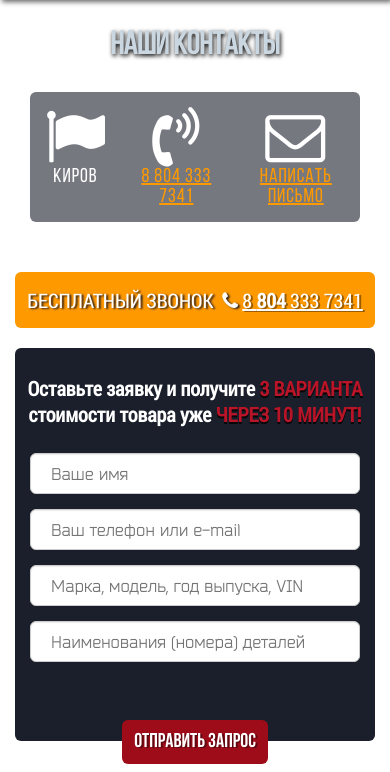
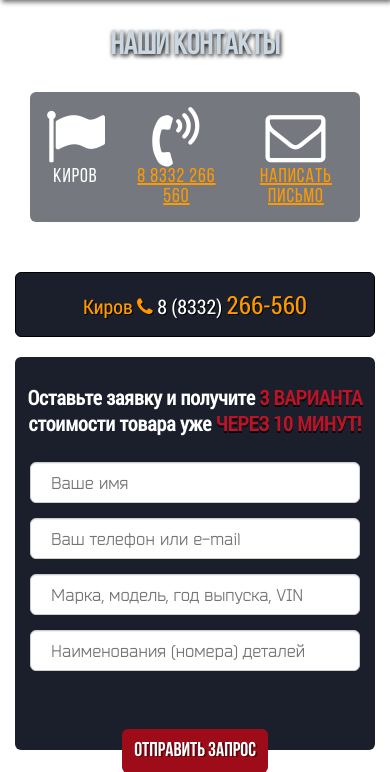
Before and after one commit to sickbear/43details, a Django app: template shop_app/templates/contacts.html in a window 390 px wide. Shown: the part 120-892 px from the top of the page. Run offline with Django 3.2, Linux system fonts and the light colour scheme; the template is opened without the code that fills it, so the values that code supplies are empty.

Commit message:
Chenged phone number and css

```diff
--- a/shop_app/templates/base.html
+++ b/shop_app/templates/base.html
@@ -56,10 +56,10 @@
                 </main>
                 <aside>
                     <p class="aside_phone_number">
-                        БЕСПЛАТНЫЙ ЗВОНОК&nbsp;
+                        Киров
                         <i class="fa fa-phone" aria-hidden="true"></i>
-                        <a href="tel:88043337341">
-                            8&nbsp;<b>804&nbsp;</b>333&nbsp;7341
+                        <a href="tel:88332266560">
+                            8&nbsp;(8332)&nbsp;<span>266-560</span>
                         </a>
                     </p>
                     <form method="post"
--- a/shop_app/templates/contacts.html
+++ b/shop_app/templates/contacts.html
@@ -10,7 +10,7 @@
                         </div>
                         <div class="contacts_block_item">
                             <i class="fa fa-volume-control-phone fa-3x" aria-hidden="true"></i><br>
-                            <a href="tel:88043337341">8 804 333 7341</a>
+                            <a href="tel:88332266560">8 8332 266 560</a>
                         </div>
                         <div class="contacts_block_item">
                             <i class="fa fa-envelope-o fa-3x" aria-hidden="true"></i><br>
--- a/static/css/main.css
+++ b/static/css/main.css
@@ -241,19 +241,26 @@ aside {
 
 .aside_phone_number {
     padding: 15px 0px;
-    background-color: #ff9900;
+    background-color: #1a1f2b;
     border-radius: 6px;
-    color: #fff;
-    text-shadow: 2px 1px 2px #2D2020;
+    border: 1px solid #000;
+    color: #ff9900;
+    text-shadow: rgb(0,0,0,1) 1px 1px;
 }
 
 .aside_phone_number > a {
     color: #fff;
-    text-shadow: rgba(0,0,0,0.4) 2px 1px;
+    text-shadow: rgb(0,0,0,1) 1px 1px;
+    text-decoration: none;
+}
+
+.aside_phone_number > a > span {
+    font-size: 25px;
+    color: #ff9900;
 }
 
 .aside_phone_number > a:hover {
-    text-shadow: rgba(0,0,0,0.6) 2px 1px;
+    font-size: 25px;
 }
 
 .aside_mode {
```
